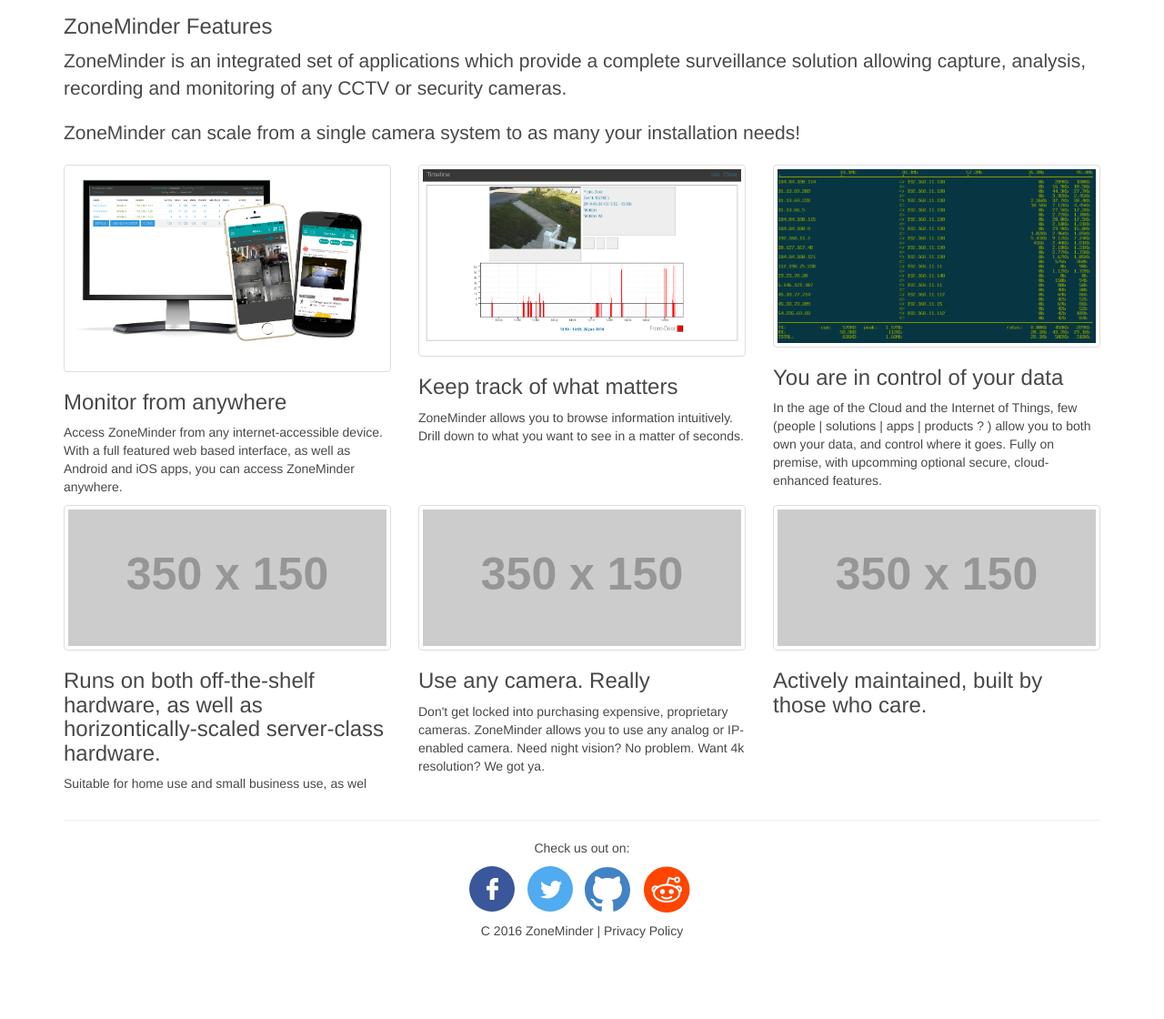
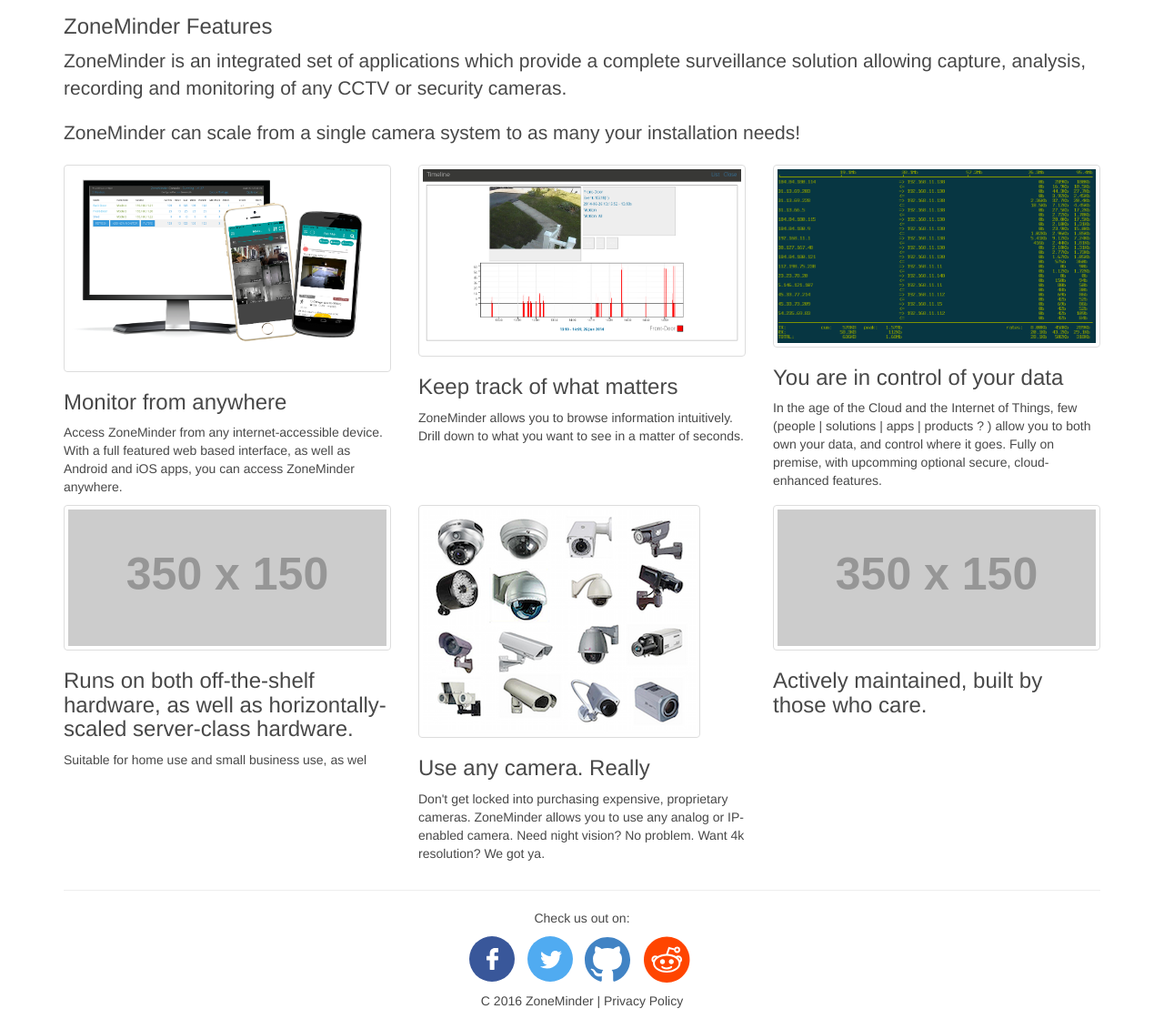
Before and after one commit to ZoneMinder/zoneminder.github.io, a Jekyll site: the page built from features.html, in a window 1280 px wide, cut to the strip 104-1224 px from the top of the page. Shown: the whole strip at 91% size. Built offline with Jekyll 4.4.1, drawn with Linux system fonts in a browser that asks for light colours; nearby versions of some CDN libraries; comment, search, counter and statistics services are not loaded; before the commit the page ends 1147 px from its top, so only the background shows below that.

Commit message:
updated images, typos

```diff
--- a/features.html
+++ b/features.html
@@ -39,12 +39,12 @@ permalink: /features/
     <div class="col-sm-4">
         <img src="http://placehold.it/350x150" alt="placeholder" class="img-responsive img-thumbnail">
 
-        <h3>Runs on both off-the-shelf hardware, as well as horizontically-scaled server-class hardware.</h3>
+        <h3>Runs on both off-the-shelf hardware, as well as horizontally-scaled server-class hardware.</h3>
 
         <p>Suitable for home use and small business use, as wel
     </div>
     <div class="col-sm-4">
-        <img src="http://placehold.it/350x150" alt="placeholder" class="img-responsive img-thumbnail">
+        <img src="/images/manycams.png" alt="placeholder" class="img-responsive img-thumbnail">
 
         <h3>Use any camera.  Really</h3>
 
--- /dev/null
+++ b/images/image-attributions.txt
@@ -0,0 +1,5 @@
+manycams.png - https://en.wikipedia.org/wiki/Closed-circuit_television_camera#/media/File:CCTV_Cameras.png
+
+alldevices.png:
+- iphone frame https://en.wikipedia.org/wiki/IPhone_5S#/media/File:IPhone_5s.png
+- android frame  tbd
```
Also changed, not shown: images/manycams.png (added).
